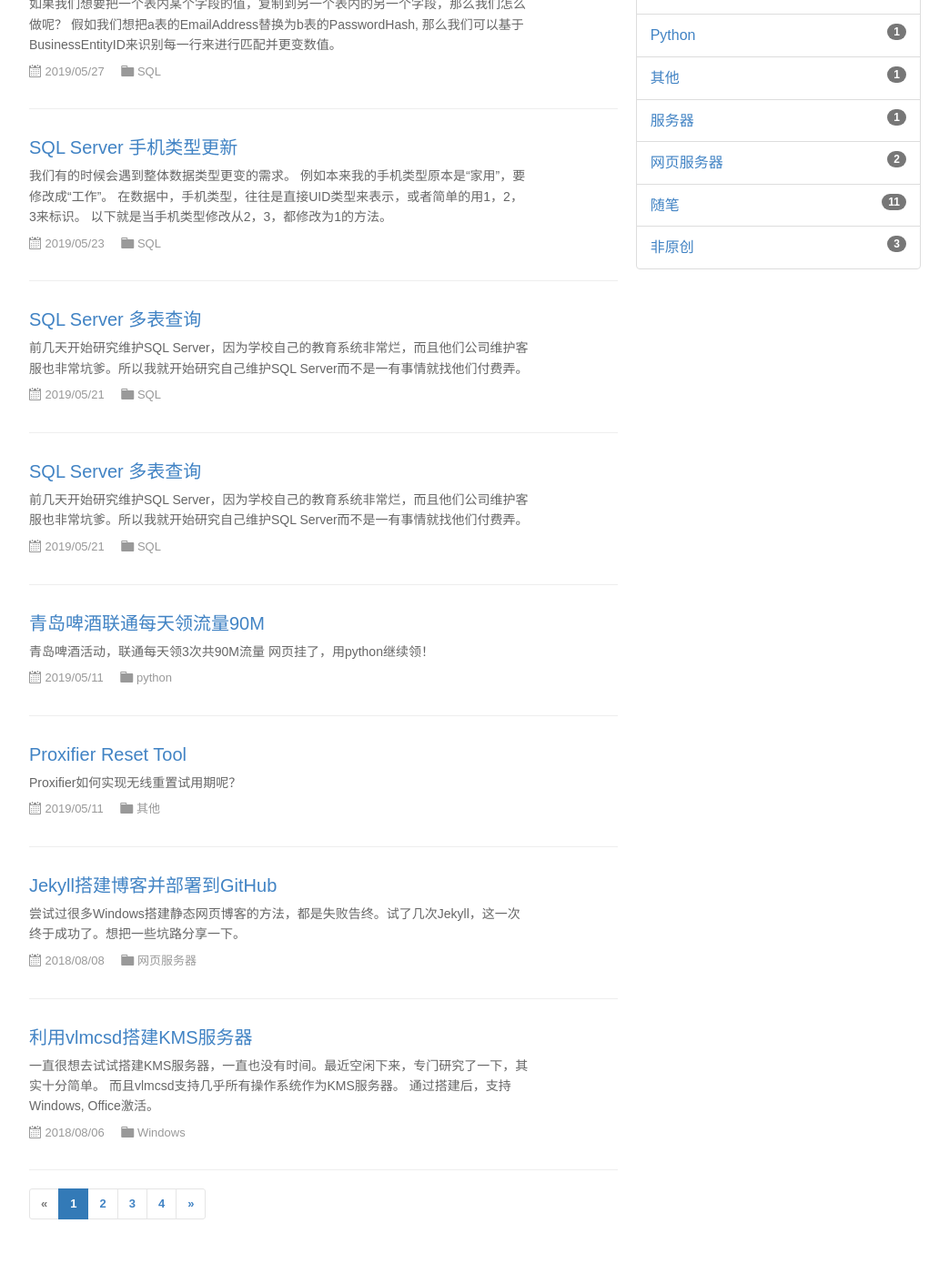
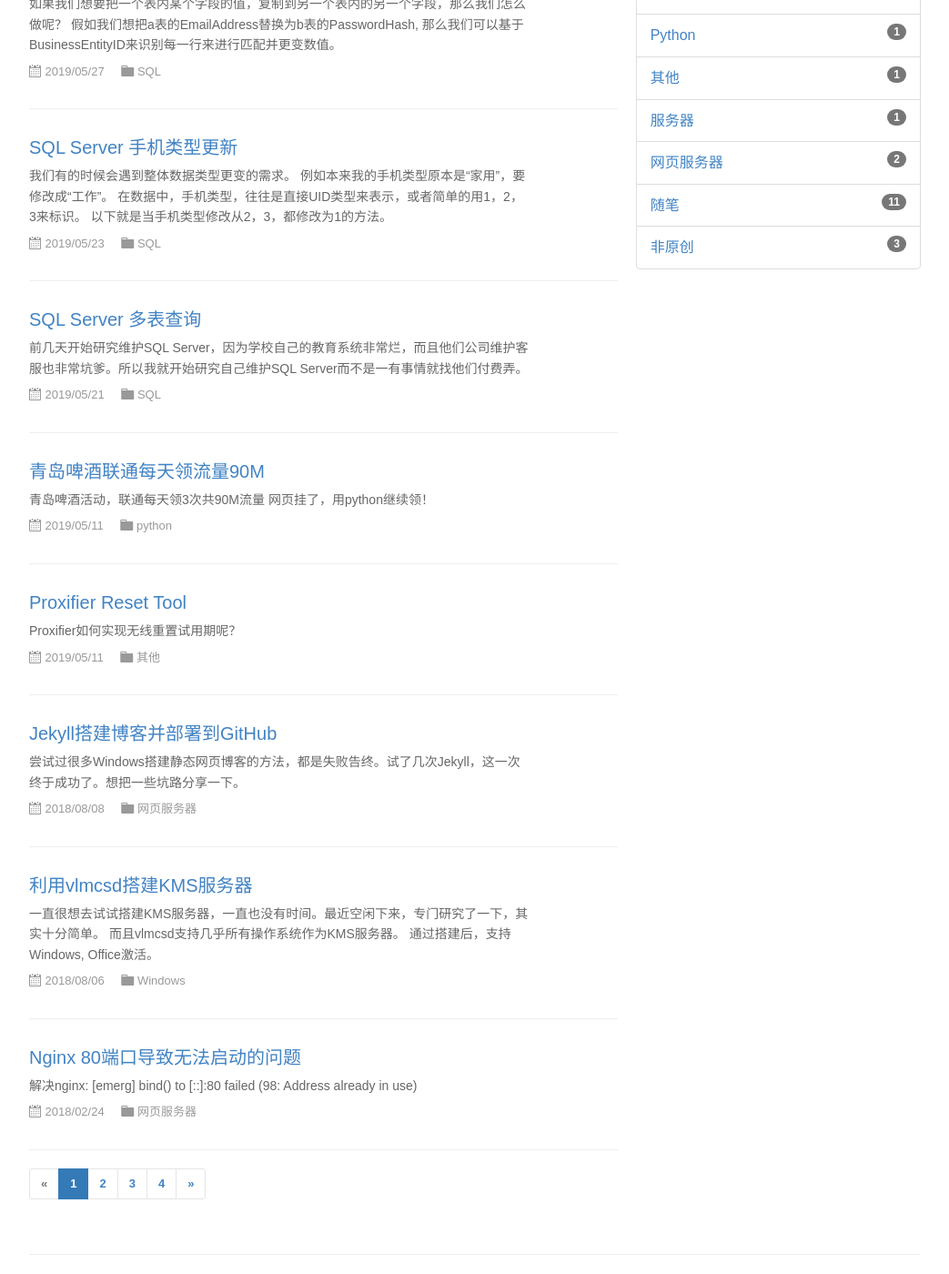
Before and after one commit to dzvision/backup-ghpages, a Jekyll site: the page built from index.html, in a window 1280 px wide and 1400 px high, scrolled down 641 px. Shown: the whole window at 91% size, without its empty margins (118-1161 px from the left). Built offline with Jekyll 4.4.1, drawn with Linux system fonts in a browser that asks for light colours; the list of posts is cut into pages by our own code; some of the changed text lies outside the part shown.

Commit message:
Blog Article Update
Blog Article Update
Fix Minor duplicated.

````diff
--- a/_posts/2019-05-21-SQL-Multiple-Table-Search - Copy.md
+++ /dev/null
@@ -1,25 +0,0 @@
----
-layout: post
-title: SQL Server 多表查询
-categories: SQL
-description: SQL Server 多表查询
-keywords: SQL Server
----
-
-前几天开始研究维护SQL Server，因为学校自己的教育系统非常烂，而且他们公司维护客服也非常坑爹。所以我就开始研究自己维护SQL Server而不是一有事情就找他们付费弄。
-
-**目录**
-
-* TOC
-{:toc}
-
-## SQL 基本多表查询
-数据库来源： [MSDN GitHub](https://github.com/microsoft/sql-server-samples) AdventureWorks2017
-
-
-```sql
-Select a.BusinessEntityID,b.EmailAddress,c.FirstName,c.LastName,a.JobTitle,d.PhoneNumber
-FROM [AdventureWorks2017].[HumanResources].[Employee] as a,[AdventureWorks2017].[Person].[EmailAddress] as b, [AdventureWorks2017].[Person].[Person] as c,[AdventureWorks2017].[Person].[PersonPhone] as d
-WHERE a.BusinessEntityID = b.BusinessEntityID and  b.BusinessEntityID = c.BusinessEntityID and c.BusinessEntityID = d.BusinessEntityID
-Order by BusinessEntityID
-```
````
Also changed, not shown: _posts/2019-08-08-SQL-Copy-Table.md (+2 -2 lines), _posts/2019-05-23-SQL-Phone-Type-Update.md (renamed from _posts/2019-05-23-SQL-Phone-Type-Update - Copy.md), _posts/2019-05-27-SQL-Value-Field-Copy-to-Another-Field.md (renamed from _posts/2019-05-27-SQL-Value-Field-Copy-to-Another-Field - Copy.md).
